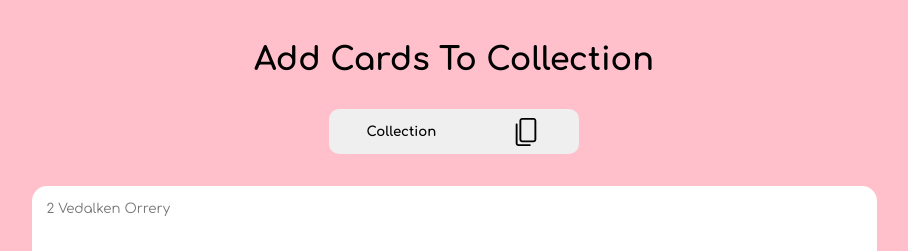
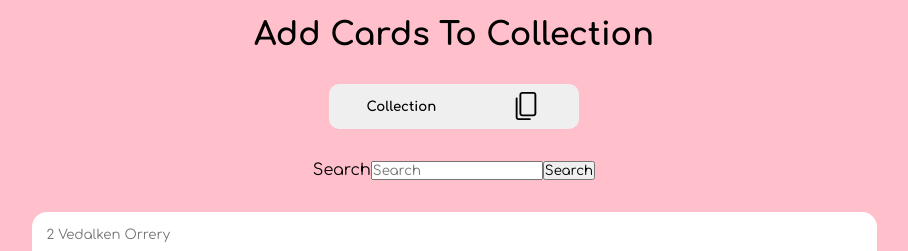
Before and after one commit to Isaacboxall1/Mtg_Deck_Organiser, a Next.js app: page /addcardstocollection in a window 1280 px wide. Shown: the top 251 px of the page, without its empty margins (186-1094 px from the left). Built offline with nearby package versions, Linux system fonts and the light colour scheme; no server answers.

Commit message:
first iteration of search function querying scryfall for individual cards

```diff
--- a/app/addcardstocollection/page.js
+++ b/app/addcardstocollection/page.js
@@ -8,6 +8,7 @@ import CardsNotFound from '@/app/components/globals/CardsNotFound';
 import NavButton from '../components/globals/NavButton';
 import styles from './addcardstocollection.module.css';
 import Image from 'next/image';
+import CardSearch from '../components/globals/CardSearch';
 // TO DO
 // Styling
 // tests
@@ -15,12 +16,14 @@ import Image from 'next/image';
 // suggestions based on cards not found
 // search for cards individually
 // search for cards in bulk
+// add error handling for invalid input
+// add error handling for no quantity added
 
 export default function AddCardsToCollection() {
 
     const [cardsNotFound, setCardsNotFound] = useState([]);
     const [cardsToAddInput, setCardsToAddInput] = useState('');
-
+    const [searchReturn, setSearchReturn] = useState('');
     function handleInputChange(event) {
         setCardsToAddInput(event.target.value);
     }
@@ -30,16 +33,26 @@ export default function AddCardsToCollection() {
         const cardsToAddArray = cardsToAddInput.split('\n')
         .filter(card => card.trim() !== '' && card.toLowerCase() !== 'deck')
         .map(card => card.trim());
+        if (cardsToAddArray.length < 1) {
+            alert('Please enter a card to add to your collection');
+            return;
+        }
         let cardsFormattedToUpload = formatCardsToUpload(cardsToAddArray);
         let [cardsMatchedToId, cardsNotFound] = addCardIdFromDatabase(cardsFormattedToUpload);
         setCardsNotFound(cardsNotFound)
         setCardsToAddInput('Adding Cards to Collection...');
-        setTimeout(() => {addCardToCollection(process.env.NEXT_PUBLIC_USER_ID, cardsMatchedToId); setCardsToAddInput(''); alert(`successfully added ${cardsMatchedToId.length} cards to your collection`)}, 1000);
+        setTimeout(() => {
+            addCardToCollection(process.env.NEXT_PUBLIC_USER_ID, cardsMatchedToId);
+            setCardsToAddInput('');
+            if(cardsMatchedToId.length > 0) {alert(`successfully added ${cardsMatchedToId.length} cards to your collection`)}
+            else {alert('no valid cards could be found in your input')}
+        }, 500);
         }
 
     return (<div className={styles.addCardsToCollectionContainer}>
         <h1>Add Cards To Collection</h1>
         <NavButton location='userCollection'/>
+        <CardSearch searchLocation='allcards' setSearchReturn={setSearchReturn}/>
         <form className={styles.addCardsForm} onSubmit={(e)=> e.preventDefault()}>
             <textarea className={styles.inputBox} onChange={(e)=> handleInputChange(e)} placeholder='2 Vedalken Orrery' value={cardsToAddInput} cols={100} style={{resize:'none', minHeight: '500px'}} ></textarea>
             <button type='submit' onClick={handleAddCards} className={styles.addCardsButton}>
--- /dev/null
+++ b/app/components/globals/CardSearch/index.js
@@ -0,0 +1,24 @@
+import { queryCard } from "@/utility/database/querycard";
+import { useEffect, useState } from "react";
+
+export default function CardSearch (Searchlocation, setSearchReturn) {
+    const [searchInput, setSearchInput] = useState('');
+    useEffect(() => {
+        console.log(searchInput);
+    }, [searchInput])
+
+    // onSubmit of form queryCard(searchInput)
+    // set searchReturn to the result of queryCard
+
+    return (
+        <div className="card-search">
+                <form onSubmit={(e)=> e.preventDefault()}>
+                    <>
+                    <label>Search</label>
+                    <input type="text" value={searchInput} placeholder='Search' onChange={(e) => setSearchInput(e.target.value)}/>
+                    </>
+                    <button type="submit" onClick={()=> queryCard(searchInput)}>Search</button>
+                </form>
+        </div>
+    )
+}
--- /dev/null
+++ b/utility/database/querycard.js
@@ -0,0 +1,12 @@
+
+export async function queryCard (cardName) {
+    console.log(cardName);
+    fetch(`https://api.scryfall.com/cards/named?fuzzy=${cardName}`)
+    .then(response => response.json())
+    .then(data => {
+        console.log(data);
+        return data;
+    }
+    )
+    .catch(err => console.log(err));
+}
```
